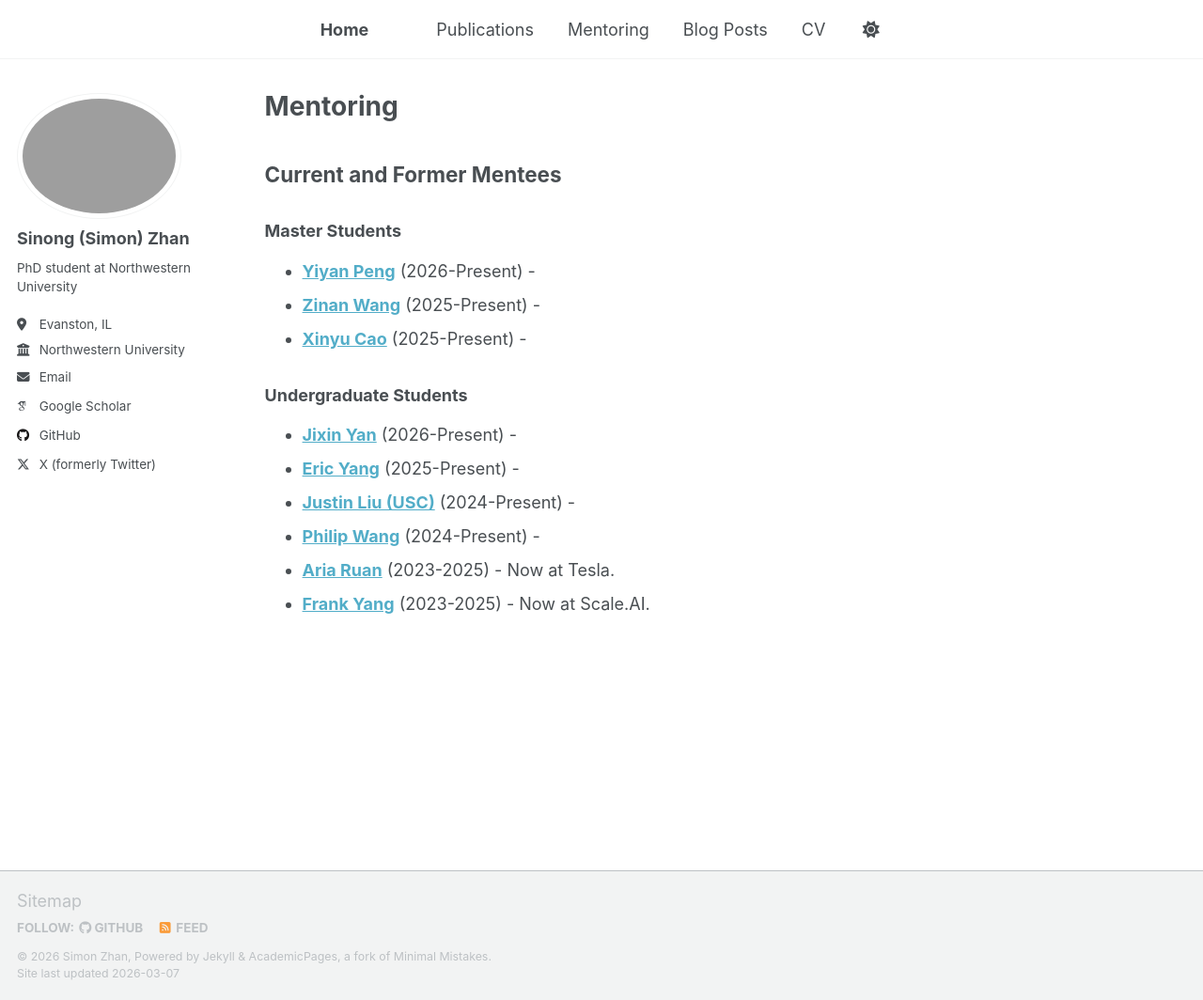
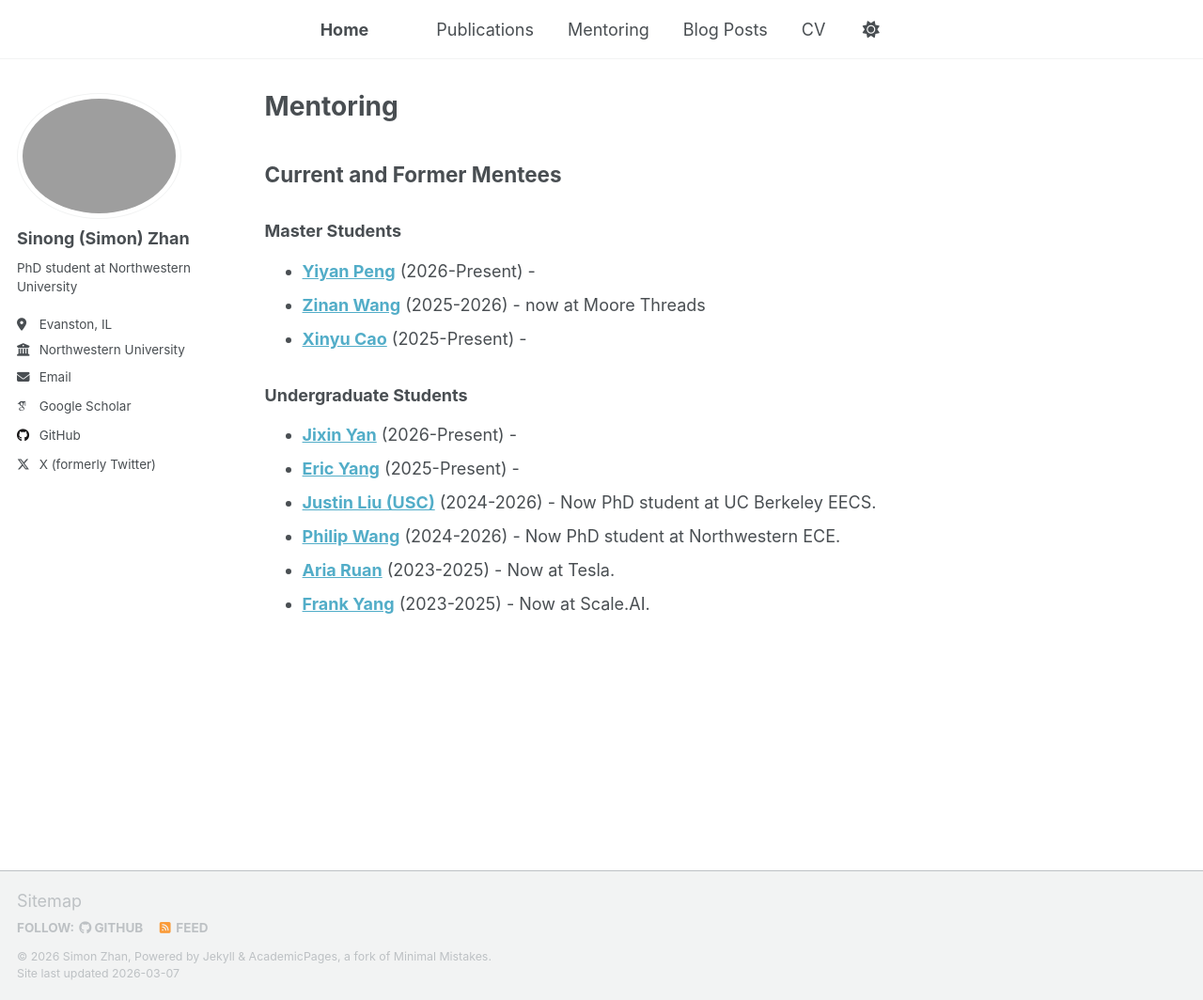
Before and after one commit to SimonZhan-code/SimonZhan-code.github.io, a Jekyll site: the page built from _pages/mentoring.md, in a window 1280 px wide and 1064 px high. Shown: the whole window at 94% size. Built offline with Jekyll 4.4.1, drawn with Linux system fonts in a browser that asks for light colours; some web fonts are replaced; a script that is not in the unit is left out.

Commit message:
update info

```diff
--- a/_pages/mentoring.md
+++ b/_pages/mentoring.md
@@ -9,13 +9,13 @@ author_profile: true
 
 ### Master Students
 - **[Yiyan Peng](https://666harrypeng.github.io/)** (2026-Present) -
-- **[Zinan Wang](https://www.linkedin.com/in/zinan-wang-4b3b3231a)** (2025-Present) -
+- **[Zinan Wang](https://www.linkedin.com/in/zinan-wang-4b3b3231a)** (2025-2026) - now at Moore Threads
 - **[Xinyu Cao](https://www.linkedin.com/in/xinyu-cao-b6959214a)** (2025-Present) -
 
 ### Undergraduate Students
 - **[Jixin Yan](https://kevinyan831.space/)** (2026-Present) -
 - **[Eric Yang](http://linkedin.com/in/eric-yang-875b41236)** (2025-Present) -
-- **[Justin Liu (USC)](https://www.linkedin.com/in/justinyliu)** (2024-Present) -
-- **[Philip Wang](https://www.linkedin.com/in/philip-wang-a3919a270)** (2024-Present) -
+- **[Justin Liu (USC)](https://www.linkedin.com/in/justinyliu)** (2024-2026) - Now PhD student at UC Berkeley EECS.
+- **[Philip Wang](https://www.linkedin.com/in/philip-wang-a3919a270)** (2024-2026) - Now PhD student at Northwestern ECE.
 - **[Aria Ruan](https://ariar1225.github.io/)** (2023-2025) - Now at Tesla.
 - **[Frank Yang](https://yyf20001230.github.io/frank_yang/)** (2023-2025) - Now at Scale.AI.
```
Also changed, not shown: _pages/about.md (+3 -0 lines).
